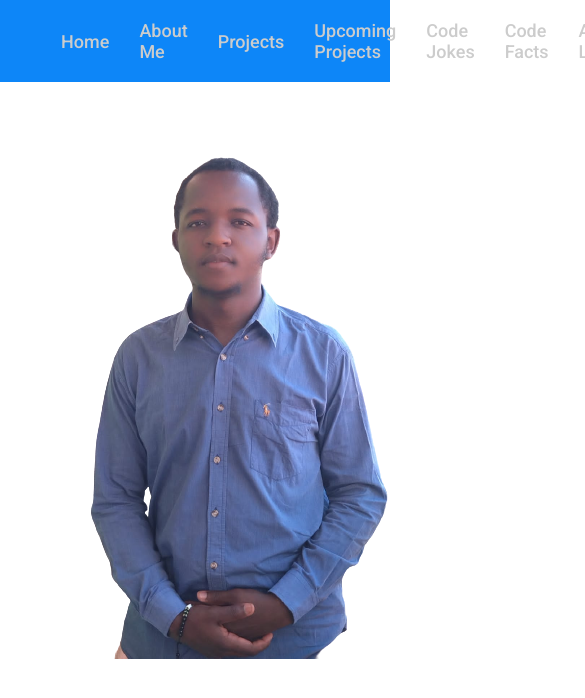
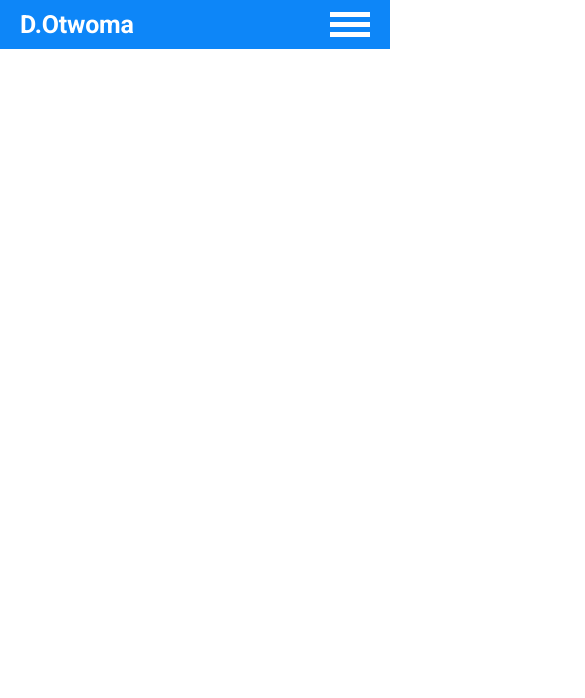
Before and after one commit to codeme254/portfolio-otwoma, a React (Create React App) app: page / in a window 390 px wide. Shown: the top 698 px of the page, 585 px wide, since content can reach past the window. Built offline with nearby package versions, Linux system fonts and the light colour scheme.

Commit message:
making the header responsive

```diff
--- a/src/App.css
+++ b/src/App.css
@@ -26,6 +26,7 @@ body{
   color: var(--color-black-dark);
   font-size: 1rem;
   font-weight: 100;
+  /* overflow-x: hidden; */
 }
 
 /* The navigation */
@@ -34,6 +35,8 @@ body{
   align-items: center;
   justify-content: center;
   background-color: var(--color-primary);
+  position: relative;
+  z-index: 1000;
 }
 
 .header__logo{
@@ -94,3 +97,55 @@ body{
   color: var(--color-white-dark);
   text-transform: capitalize;
 }
+
+.nav__burger_pr{
+  display: none;
+}
+
+@media screen and (max-width: 56.25em) {
+  body{
+    overflow-x: hidden;
+  }
+  .nav__burger_pr{
+    display: block;
+  }
+
+  .nav__burger_pr>*:not(:last-child){
+    margin-bottom: 5px;
+  }
+
+  .nav__burger{
+    height: 5px;
+    width: 40px;
+    background-color: var(--color-white);
+  }
+  .header{
+    display: flex;
+    justify-content: flex-start;
+    align-items: center;
+    padding: 1rem 2rem;
+  }
+  .header__logo{
+    margin-right: auto;
+  }
+  .nav__list{
+    display: flex;
+    flex-direction: column;
+    min-height: 80vh;
+    background-color: var(--color-primary);
+    width: max-content;
+    transition: all .2s ease;
+  }
+  .nav{
+    position: absolute;
+    top: 99%;
+    right: -20rem;
+    display: none;
+    transition: all .5s ease;
+  }
+  .show-nav{
+    right: 0 !important;
+    display: block;
+    transition: all .5s .3s;
+  }
+}
--- a/src/App.js
+++ b/src/App.js
@@ -6,7 +6,7 @@ function App() {
   return (
     <div className="App">
       <Navigation />
-      <Home />
+      {/* <Home /> */}
     </div>
   );
 }
--- a/src/components/Navigation/Navigation.jsx
+++ b/src/components/Navigation/Navigation.jsx
@@ -1,12 +1,16 @@
-import React from "react";
+import React, {useRef} from "react";
 
 const Navigation = () => {
+    const navRef = useRef(null)
+    const toggleNav = () => {
+        navRef.current.classList.toggle('show-nav')
+    }
     return(
         <header className="header">
             <div className="header__logo">
                 <h2 className="header__logo--text">D.Otwoma</h2>
             </div>
-            <nav className="nav">
+            <nav className="nav" ref={navRef}>
                 <ul className="nav__list">
                     <li className="nav__item"><a href="/" className="nav__item--link">Home</a></li>
                     <li className="nav__item"><a href="/" className="nav__item--link">About me</a></li>
@@ -18,6 +22,11 @@ const Navigation = () => {
                     {/* <li className="nav__item"><a href="/" className="nav__item--link">Another link</a></li> */}
                 </ul>
             </nav>
+            <div className="nav__burger_pr" onClick={toggleNav}>
+                <div className="nav__burger nav__burger--1"></div>
+                <div className="nav__burger nav__burger--2"></div>
+                <div className="nav__burger nav__burger--3"></div>
+            </div>
         </header>
     )
 }
```
